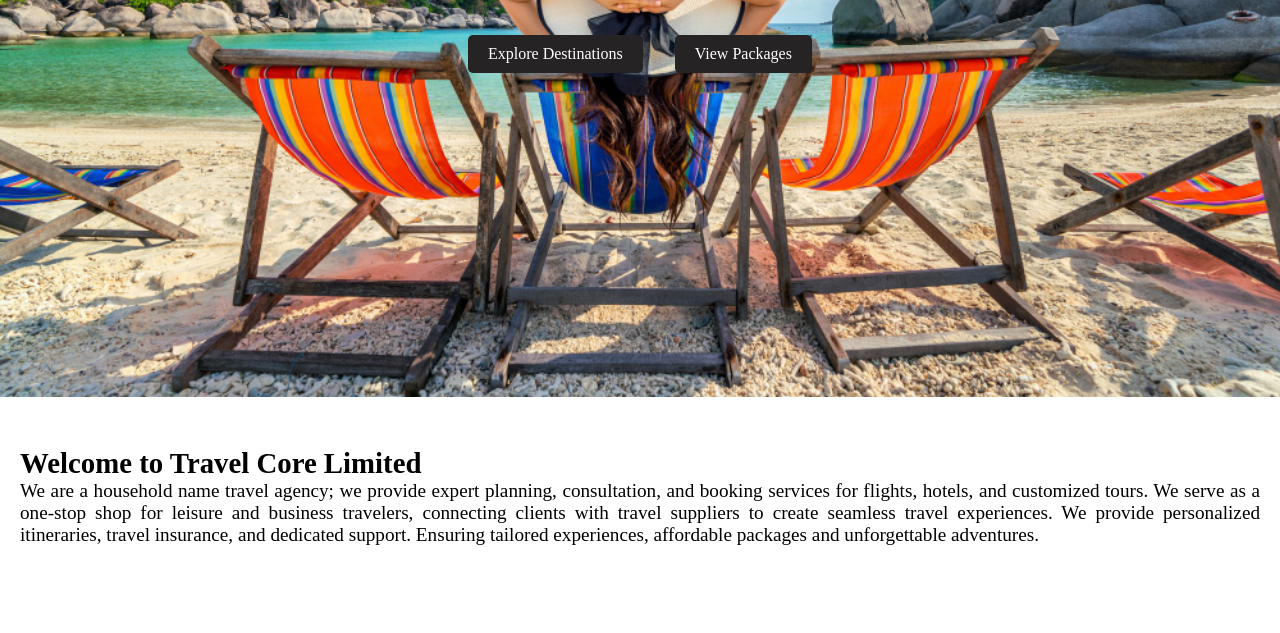
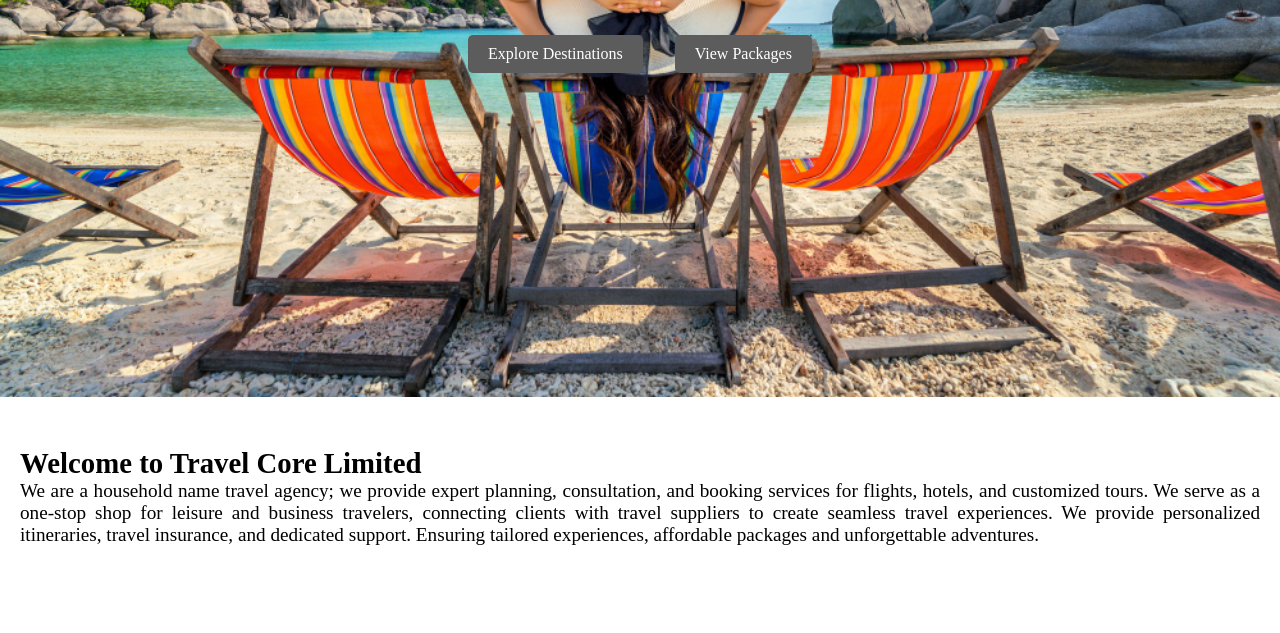
Before and after one commit to Ifeanyi-Nnamani/Group-Project-Travel-Agency, a plain HTML site: page index.html in a window 1280 px wide. Shown: the part 467-1100 px from the top of the page. Drawn offline with Linux system fonts and the light colour scheme.

Commit message:
updated record

```diff
--- a/css/style.css
+++ b/css/style.css
@@ -138,7 +138,7 @@ header {
 }
 .btn {
      padding: 10px 20px;
-     background: rgb(37, 35, 35);
+     background: rgb(92, 92, 92);
      color: white;
      text-decoration: none;
      margin: 10px;
@@ -148,7 +148,7 @@ header {
     }
 .btn-secondary {
      padding: 10px 20px;
-     background: rgb(37, 35, 35);
+     background: rgb(92, 92, 92);
      color: white;
      text-decoration: none;
      margin: 10px;
```
